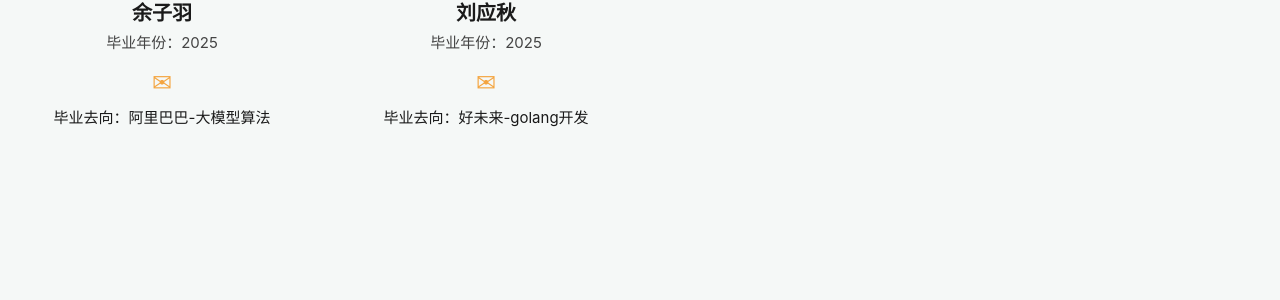
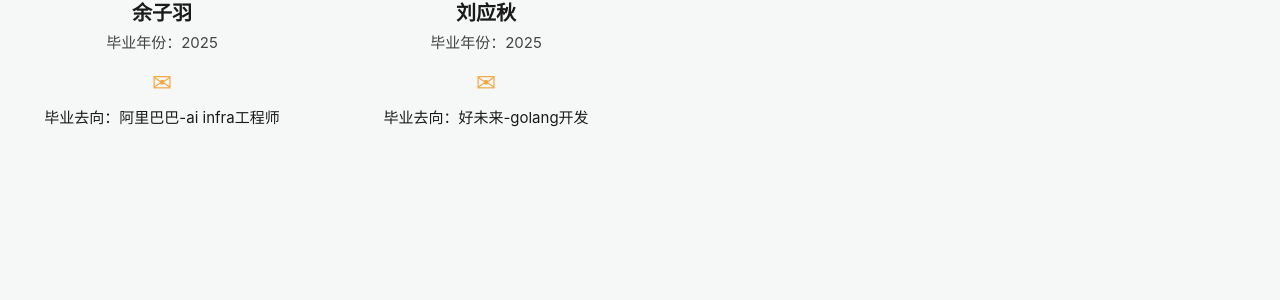
Before and after one commit to acdc-lab/acdc-lab.github.io, a Jekyll site: the page built from members.markdown, in a window 1280 px wide and 900 px high, scrolled down 3453 px. Shown: the part 451-751 px from the top of the window. Built offline with Jekyll 4.4.1, drawn with Linux system fonts in a browser that asks for light colours.

Commit message:
1.1 version

```diff
--- a/members.markdown
+++ b/members.markdown
@@ -534,7 +534,7 @@ permalink: /members/
           </div>
 
           <div class="alumni-dest">
-            毕业去向：阿里巴巴-大模型算法
+            毕业去向：阿里巴巴-ai infra工程师
           </div>
         </div>
       </div>
```
